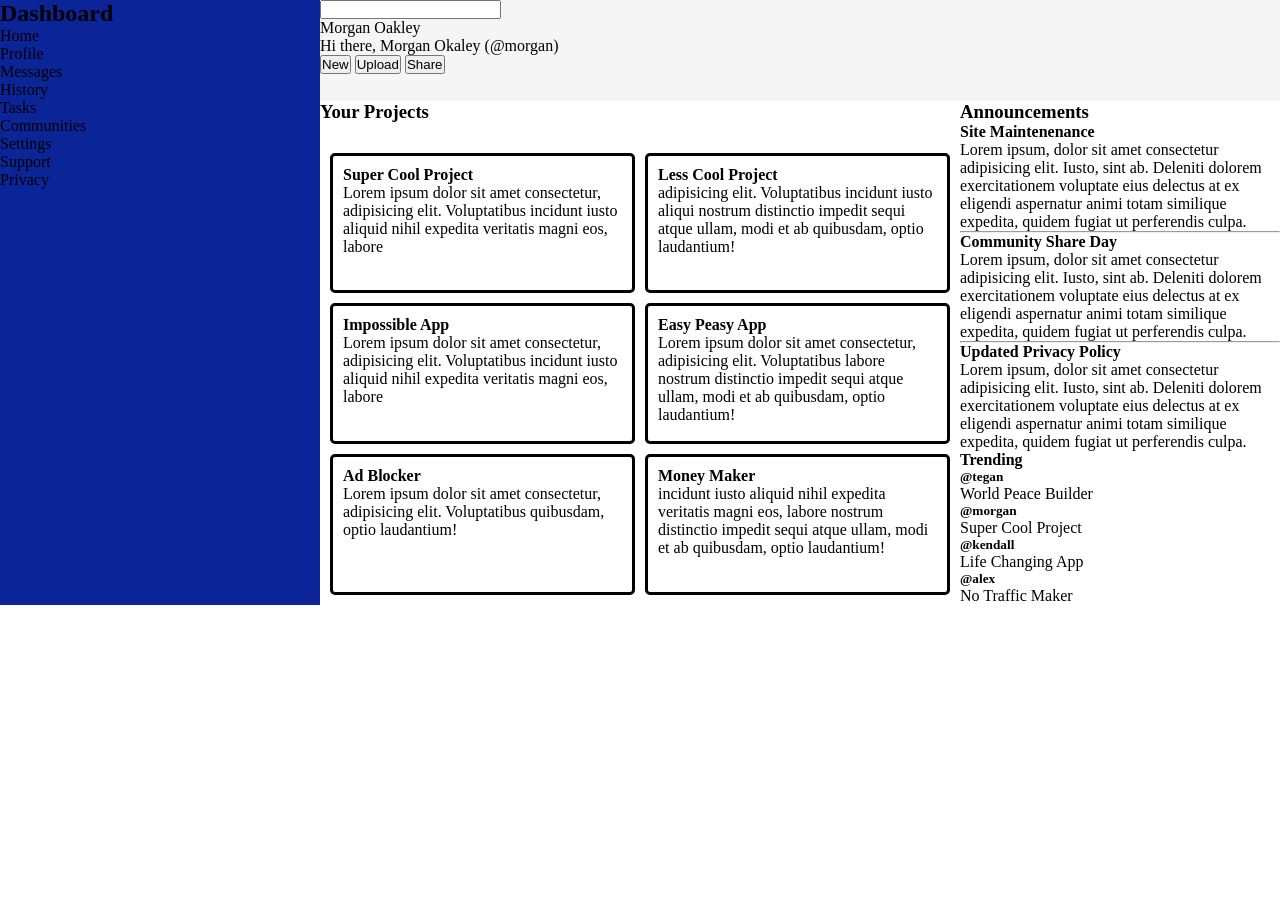
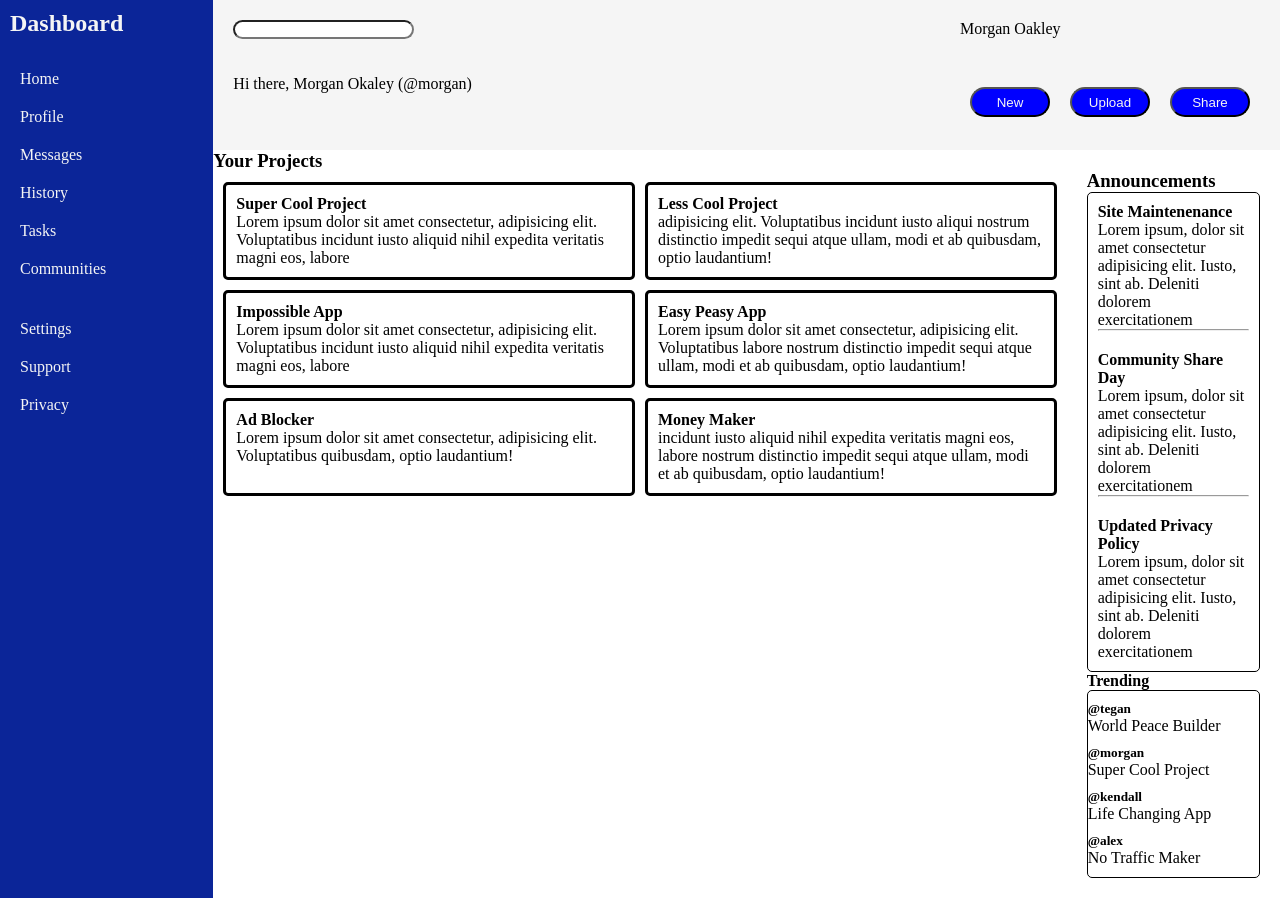
Before and after one commit to denozy/admin-dashboard-TOP, a plain HTML site: page index.html in a window 1280 px wide. Before the commit the page ends 800 px from the top, so only its background shows below. Drawn offline with Linux system fonts and the light colour scheme.

Commit message:
finished general styling

```diff
--- a/css/styles.css
+++ b/css/styles.css
@@ -6,22 +6,68 @@
 
 .container {
     display: grid;
-    grid-template-columns: 1fr 2fr 1fr;
+    grid-template-columns: 1fr 4fr 1fr;
     grid-template-rows: 1fr 5fr;
 }
 
 header {
     grid-column: 2 / 4;
     background-color: whitesmoke;
+    display: grid;
+    grid-template-columns: 3fr 1fr;
+    grid-template-rows: 1fr 1fr;
+    padding: 20px;
 }
 
+.search-bar {
+    justify-content: center;
+    align-items: center;
+}
+
+input {
+    border-radius: 15px;
+    grid-column: 1/1;
+}
+
+.profile-notifications {
+    grid-column: 2/2;
+}
+.button-zone {
+    display: flex;
+    justify-content: space-between;
+    align-items: center;
+}
+
+button {
+    background-color: blue;
+    color: whitesmoke;
+    border-radius: 15px;
+    height: 30px;
+    width: 80px;
+    padding: 10px;
+    display: flex;
+    align-items: center;
+    justify-content: center;
+    margin: 0 10px;
+}
 sidebar {
     background-color: hsl(229, 86%, 32%);
     grid-row: 1 / 3;
+    display: grid;
+    grid-template-rows: 50px 250px 120px;
+    padding: 10px;
+}
+
+sidebar h2, li {
+color: whitesmoke;
+}
+
+sidebar li {
+    list-style-type: none;
+    padding: 10px;
 }
 
 article {
-    display: grid;
     grid-row: 2 / 2;
     grid-column: 2 / 2;
 }
@@ -43,4 +89,24 @@ article {
 
 .updates-container {
     grid-column: 3 / 3;
+    margin: 20px;
 }
+
+.announcements-container {
+    border: 1px solid black;
+    border-radius: 5px;
+
+}
+
+.trending-container {
+    border: 1px solid black;
+    border-radius: 5px;
+}
+
+.update-card {
+    padding: 10px;
+}
+
+.trending-card {
+    margin: 10px 0;
+}
--- a/index.html
+++ b/index.html
@@ -12,9 +12,11 @@
         <div class="searchbar"><input /></div>
         <div class="profile-notifications">Morgan Oakley</div>
         <div class="profile-header">Hi there, Morgan Okaley (@morgan)</div>
-        <button>New</button>
-        <button>Upload</button>
-        <button>Share</button>
+        <div class="button-zone">
+          <button>New</button>
+          <button>Upload</button>
+          <button>Share</button>
+        </div>
       </header>
       <sidebar>
         <h2>Dashboard</h2>
@@ -91,9 +93,7 @@
             <h4>Site Maintenenance</h4>
             <p>
               Lorem ipsum, dolor sit amet consectetur adipisicing elit. Iusto,
-              sint ab. Deleniti dolorem exercitationem voluptate eius delectus
-              at ex eligendi aspernatur animi totam similique expedita, quidem
-              fugiat ut perferendis culpa.
+              sint ab. Deleniti dolorem exercitationem
             </p>
             <hr />
           </div>
@@ -101,9 +101,7 @@
             <h4>Community Share Day</h4>
             <p>
               Lorem ipsum, dolor sit amet consectetur adipisicing elit. Iusto,
-              sint ab. Deleniti dolorem exercitationem voluptate eius delectus
-              at ex eligendi aspernatur animi totam similique expedita, quidem
-              fugiat ut perferendis culpa.
+              sint ab. Deleniti dolorem exercitationem
             </p>
             <hr />
           </div>
@@ -111,9 +109,7 @@
             <h4>Updated Privacy Policy</h4>
             <p>
               Lorem ipsum, dolor sit amet consectetur adipisicing elit. Iusto,
-              sint ab. Deleniti dolorem exercitationem voluptate eius delectus
-              at ex eligendi aspernatur animi totam similique expedita, quidem
-              fugiat ut perferendis culpa.
+              sint ab. Deleniti dolorem exercitationem
             </p>
           </div>
         </div>
```
